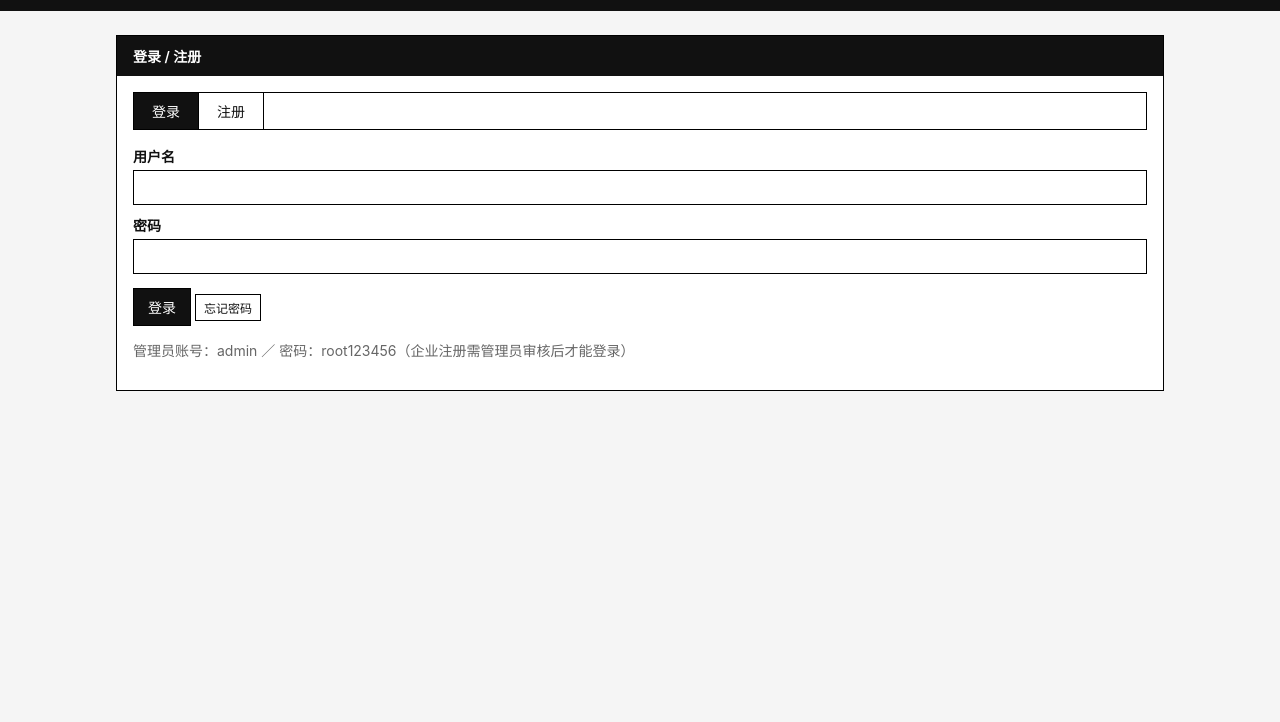
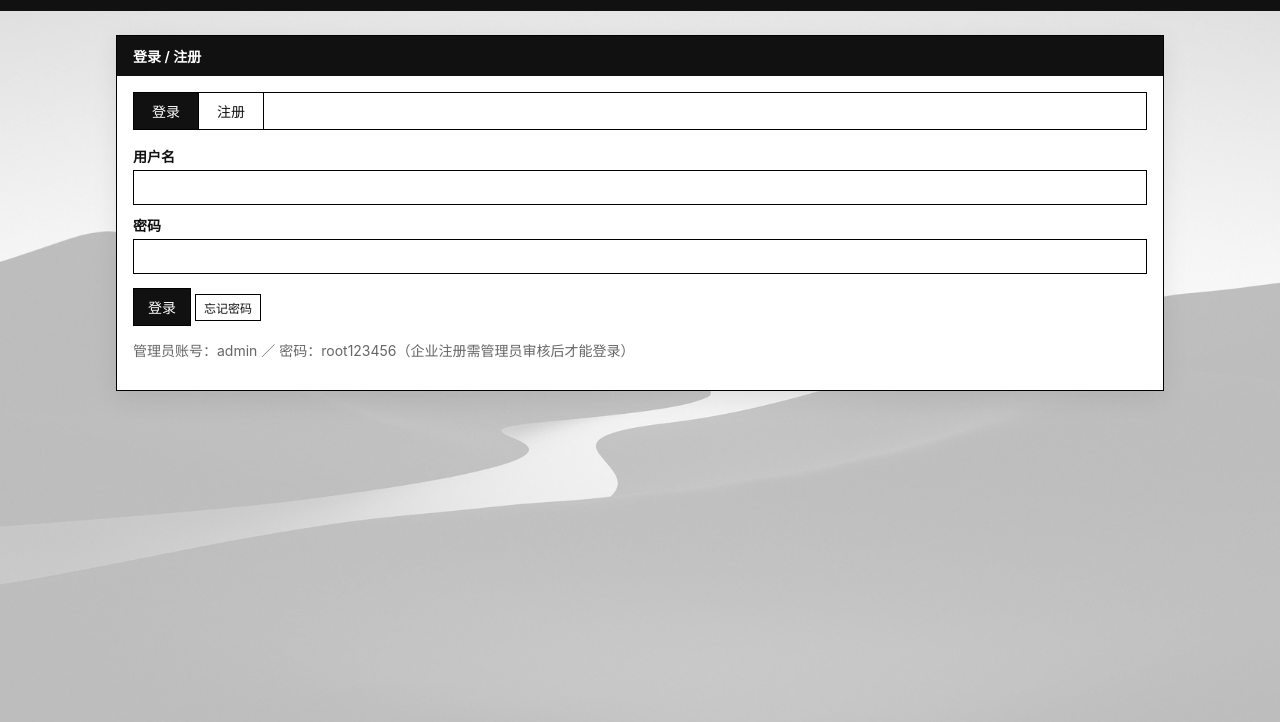
Before and after one commit to S-anZZz/-001, a website: page public/index.html in a window 1280 px wide. Shown: the part 38-760 px from the top of the page. Drawn offline with Linux system fonts and the light colour scheme; no server answers.

Commit message:
新增全局背景：黑白山水图 + 半透明遮罩
- 新增 public/bg.webp（1920x1080，约 105KB），body 固定铺满视口
- body::before 加 74% 白色遮罩，保证卡片与文字在图片上依然清晰
- 卡片增加轻阴影，浮在背景之上层次更明显

```diff
--- a/public/style.css
+++ b/public/style.css
@@ -14,10 +14,25 @@
 body {
   margin: 0;
   font-family: -apple-system, "PingFang SC", "Microsoft YaHei", "Helvetica Neue", sans-serif;
-  background: var(--bg);
+  /* 全局背景：黑白山水图，固定铺满视口 */
+  background: var(--bg) url('/bg.webp') center center / cover no-repeat fixed;
   color: var(--ink);
   font-size: 14px;
+  min-height: 100vh;
 }
+
+/* 背景遮罩：保证卡片与文字在图片上依然清晰 */
+body::before {
+  content: '';
+  position: fixed;
+  inset: 0;
+  background: rgba(250, 250, 250, .74);
+  pointer-events: none;
+  z-index: 0;
+}
+
+/* 内容层放在遮罩之上 */
+header, .wrap { position: relative; z-index: 1; }
 
 header {
   background: var(--head);
@@ -35,6 +50,7 @@ header .user-box { display: flex; align-items: center; gap: 12px; font-size: 13p
 .wrap { max-width: 1080px; margin: 24px auto; padding: 0 16px; }
 
 .card {
+  box-shadow: 0 6px 24px rgba(0, 0, 0, .08);
   background: var(--card);
   border: 1px solid var(--line);
   margin-bottom: 20px;
```
Also changed, not shown: README.md, public/bg.webp (added).
